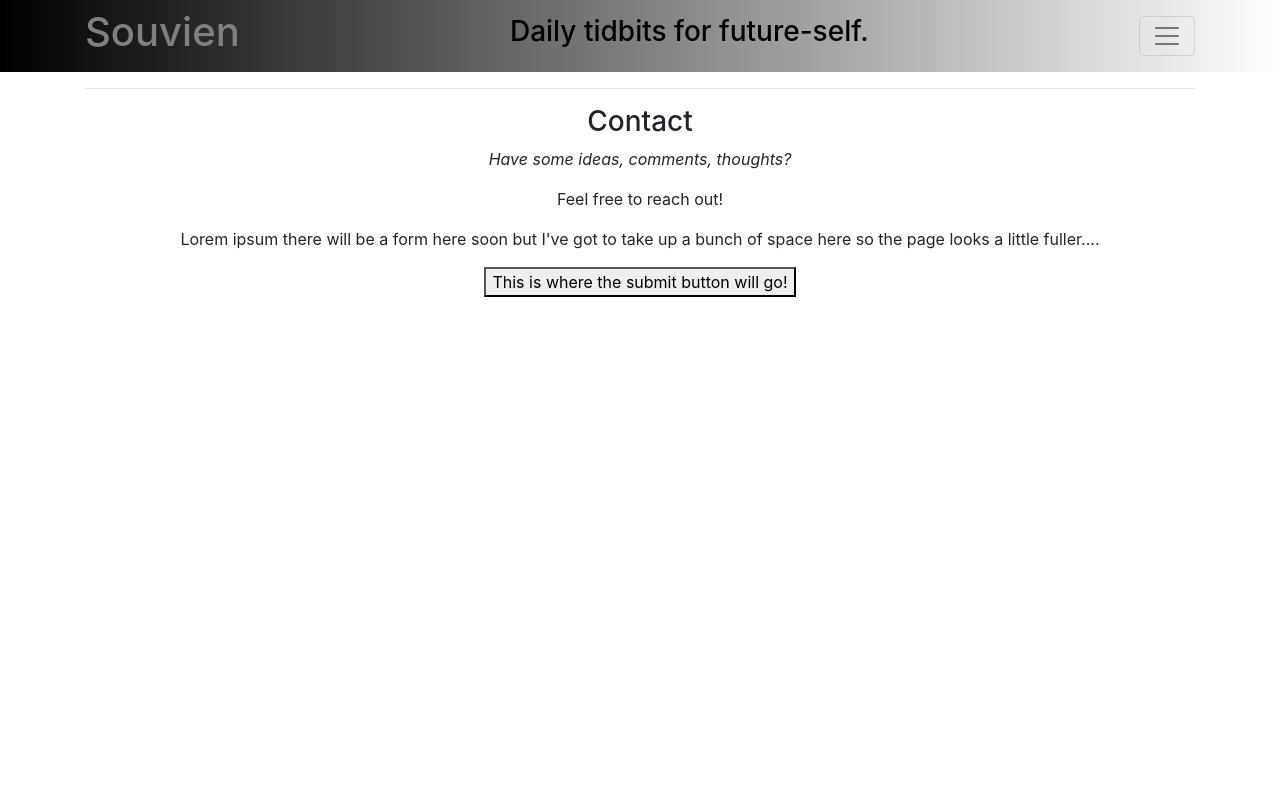
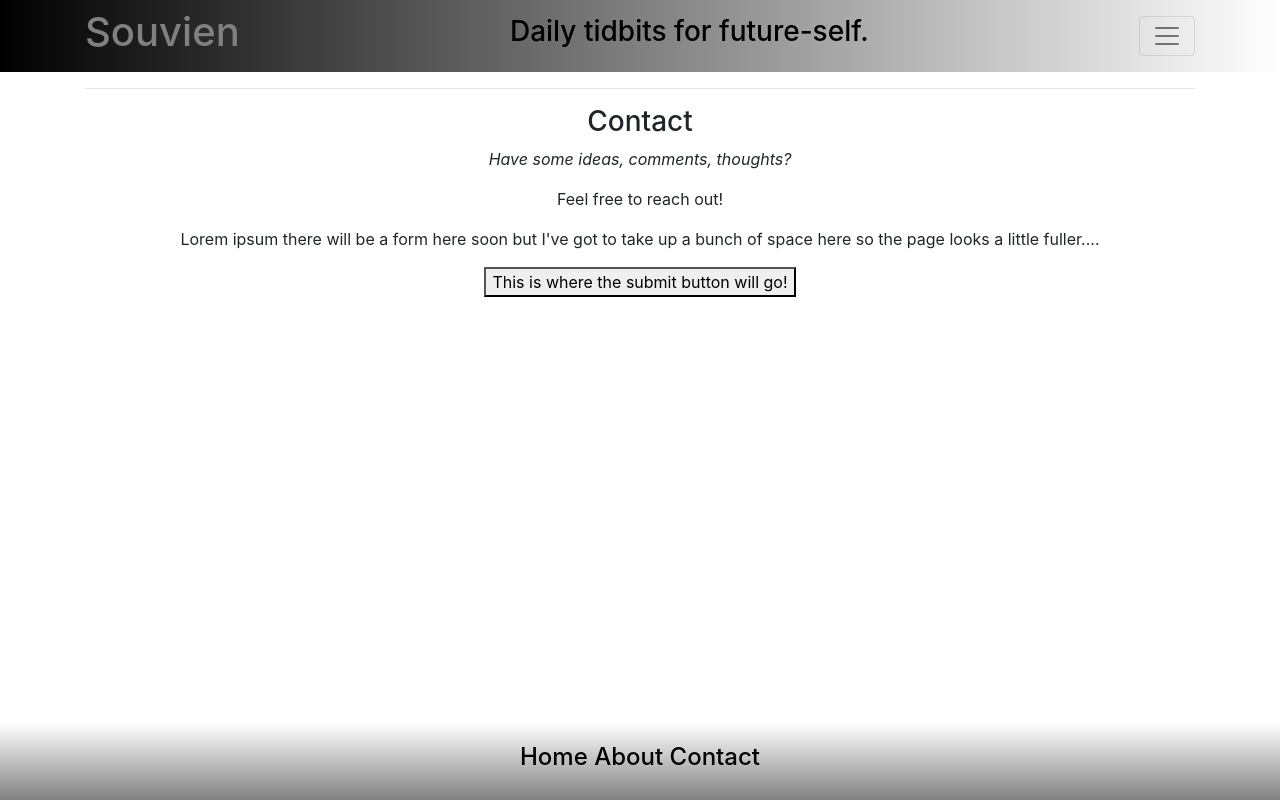
Before and after one commit to laylar/Souvien, a React (Create React App) app: page /contact in a window 1280 px wide. Built offline with nearby package versions, Linux system fonts and the light colour scheme.

Commit message:
#3 Added footer with black Links

```diff
--- a/src/App.css
+++ b/src/App.css
@@ -1,40 +1,17 @@
+a {
+  color:black;
+}
+
+a:hover {
+  color: gray;
+}
+
+a:link {
+  color: black;
+}
+
 .App {
   text-align: center;
-}
-
-.App-logo {
-  height: 40vmin;
-  pointer-events: none;
-}
-
-@media (prefers-reduced-motion: no-preference) {
-  .App-logo {
-    animation: App-logo-spin infinite 20s linear;
-  }
-}
-
-.App-header {
-  background-color: #282c34;
-  min-height: 100vh;
-  display: flex;
-  flex-direction: column;
-  align-items: center;
-  justify-content: center;
-  font-size: calc(10px + 2vmin);
-  color: white;
-}
-
-.App-link {
-  color: #61dafb;
-}
-
-@keyframes App-logo-spin {
-  from {
-    transform: rotate(0deg);
-  }
-  to {
-    transform: rotate(360deg);
-  }
 }
 
 .navbar {
@@ -46,6 +23,16 @@
   color: black;
 }
 
+.site-footer {
+  position: fixed;
+  bottom: 0px;
+  left: 0px;
+  right: 0px;
+  margin-bottom: 0px;
+  background-image: linear-gradient(white, gray);
+  padding: 20px 0;
+}
+
 .white-text {
   color: gray;
 }
--- /dev/null
+++ b/src/components/FooterComponent.js
@@ -0,0 +1,25 @@
+import React from 'react';
+import { Link } from 'react-router-dom';
+import '../App.css';
+
+function Footer(props) {
+    return (
+        <React.Fragment>
+            <footer className="site-footer">
+                <div className="container">
+                    <div className="row">
+                        <div className="col">
+                            <h4>
+                                <Link to='/home' style={{ color: 'black' }}>{'     '} Home {'     '}</Link>
+                                <Link to='/about' style={{ color: 'black' }}>{'     '} About {'     '}</Link>
+                                <Link to='/contact' style={{ color: 'black' }}>{'     '} Contact {'     '}</Link>
+                            </h4>
+                        </div>
+                    </div>
+                </div>
+            </footer >
+        </React.Fragment>
+    )
+}
+
+export default Footer;
--- a/src/components/MainComponent.js
+++ b/src/components/MainComponent.js
@@ -2,7 +2,7 @@ import React, { Component } from 'react';
 import { Switch, Route, Redirect } from 'react-router-dom';
 import Home from './HomeComponent';
 import Header from './HeaderComponent';
-//import Footer from './FooterComponent';
+import Footer from './FooterComponent';
 import Contact from './ContactComponent';
 import About from './AboutComponent';
 //import Directory from './DirectoryComponent';
@@ -29,7 +29,7 @@ class Main extends Component {
                     <Route path='/contact' component={Contact} />
                     <Redirect to='/home' />
                 </Switch>
-
+                <Footer />
             </div>
         )
     }
```
